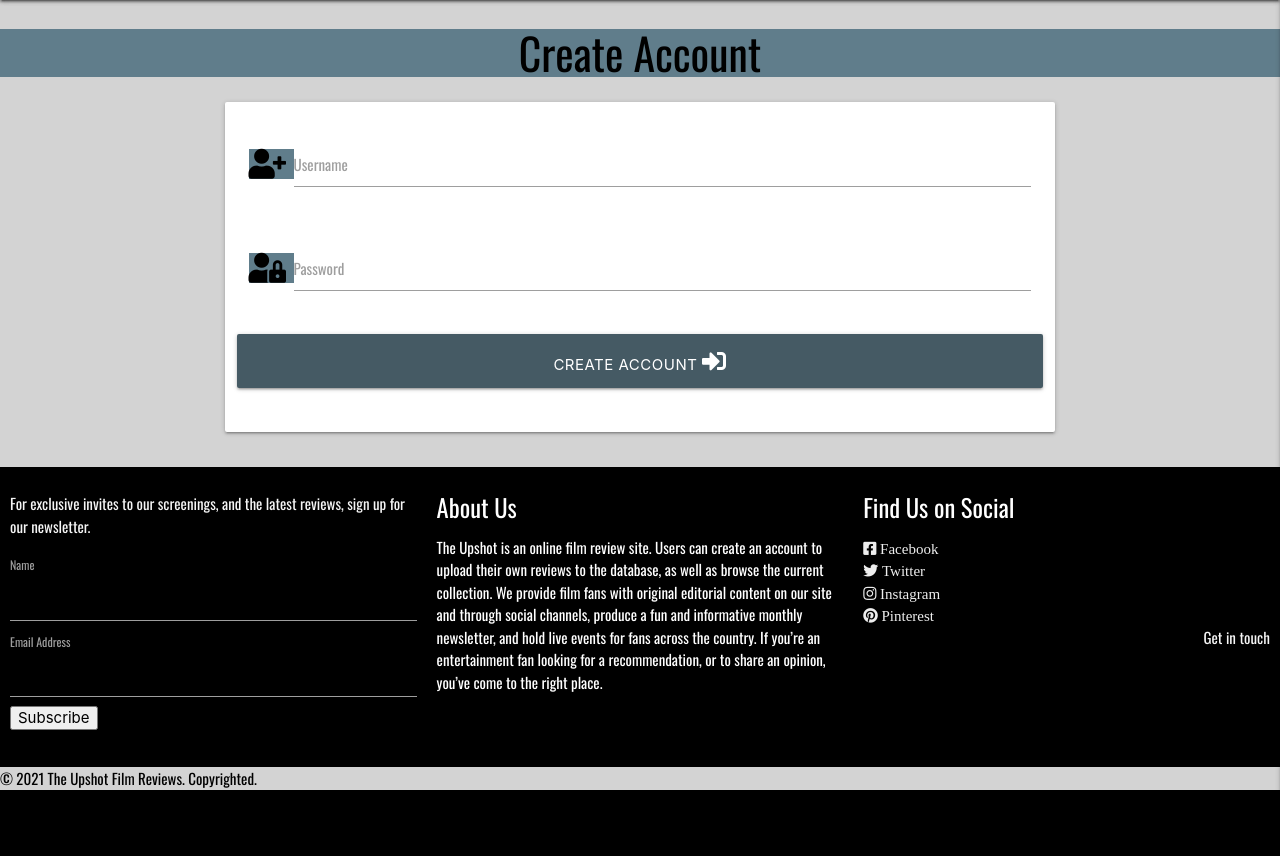
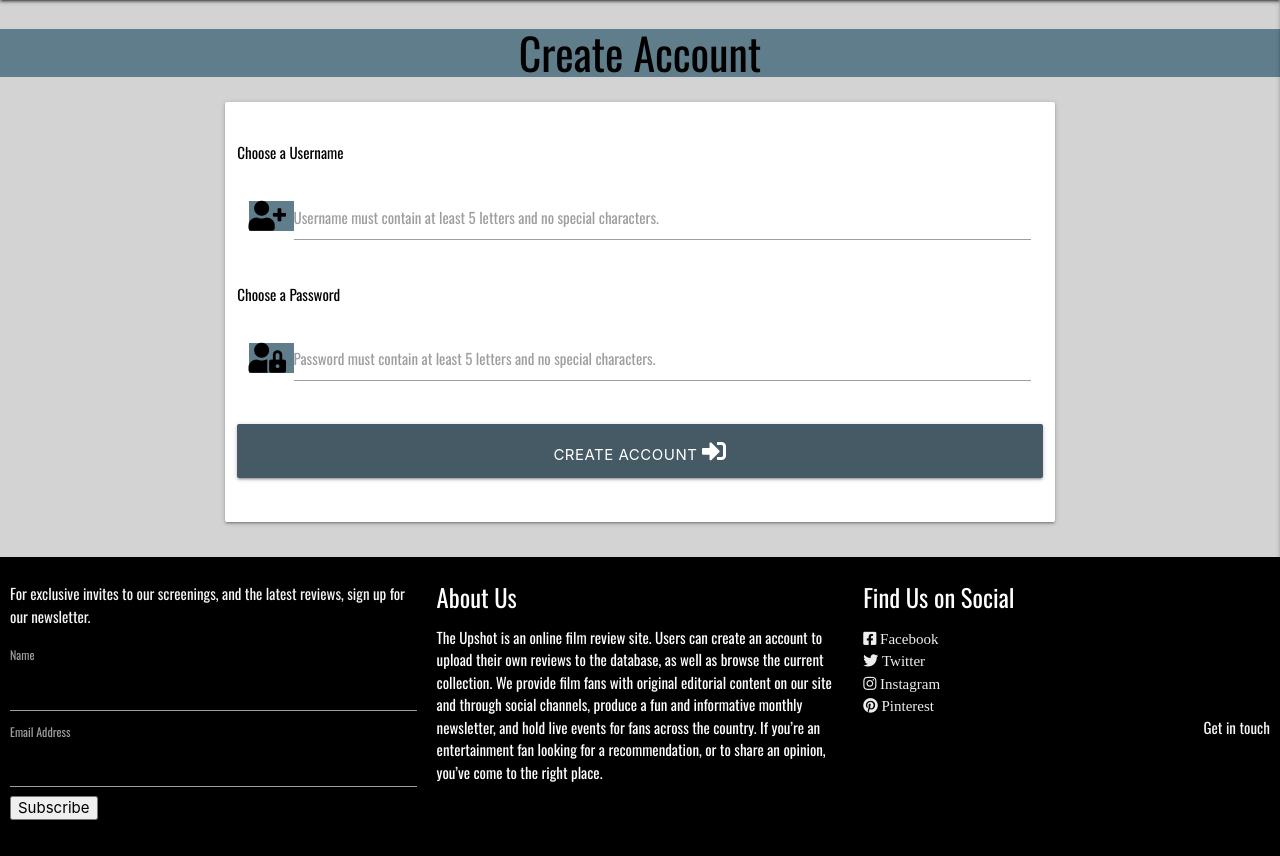
Before and after one commit to Code-Institute-Submissions/Mishsmelle-milestone-three_DecResub, a Flask app: page /create in a window 1280 px wide. Shown: the part 64-920 px from the top of the page. Before the commit the page ends 854 px from the top, so only its background shows below. Run offline with Flask 2, Linux system fonts and the light colour scheme; some libraries are stand-ins or nearby versions.

Commit message:
removed hyplerlink from film titles on cards and added formatting requirements to the create account page

```diff
--- a/templates/create.html
+++ b/templates/create.html
@@ -8,19 +8,22 @@
         <div class="card-panel">
             <!-- username -->
             <div class="row">
+                <p>Choose a Username </p>
                 <div class="input-field col s12">
                     <i class="fas fa-user-plus prefix blue-grey darken-2-text text-darken-4"></i>
-                    <input id="username" name="username" type="text" class="validate">
-                    <label for="username">Username</label>
+                    <input id="username" name="username" type="text" minlength="5" maxlength="15"
+                        pattern="^[a-zA-Z0-9]{5,15}$" class="validate">
+                    <label for="username">Username must contain at least 5 letters and no special characters.</label>
                 </div>
             </div>
             <!-- password -->
             <div class="row">
+                <p>Choose a Password</p>
                 <div class="input-field col s12">
                     <i class="fas fa-user-lock prefix blue-grey darken-2-text text-darken-4"></i>
                     <input id="password" name="password" type="password" minlength="5" maxlength="15"
                         pattern="^[a-zA-Z0-9]{5,15}$" class="validate" required>
-                    <label for="password">Password</label>
+                    <label for="password">Password must contain at least 5 letters and no special characters.</label>
                 </div>
             </div>
             <!-- Create -->
--- a/templates/index.html
+++ b/templates/index.html
@@ -34,8 +34,7 @@
                 <div class="card-reveal card-text">
                     <div class="card-title">
                         <i class="material-icons right">close</i>
-                        <strong><a href="{{ film.film_title }}" target="_blank"
-                                rel="noopener noreferrer">{{ film.film_title }}</a></strong> <br />
+                        <strong>{{ film.film_title }}</strong> <br />
                         <br />
                         <p class="card-reveal-info"><i class="fas fa-theater-masks prefix cyan-text lighten-1"></i>
                             {{ film.genre_name }}</p>
```
